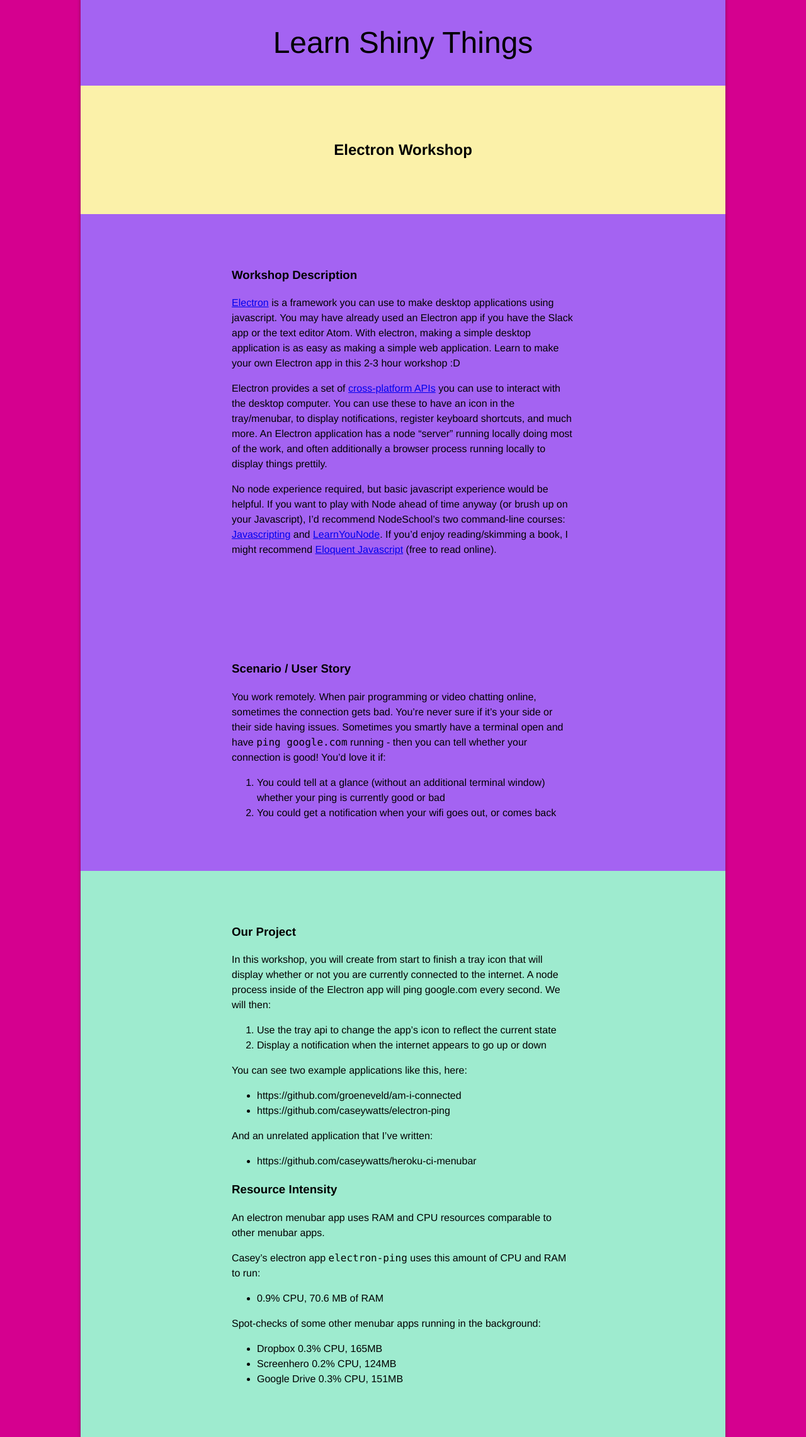
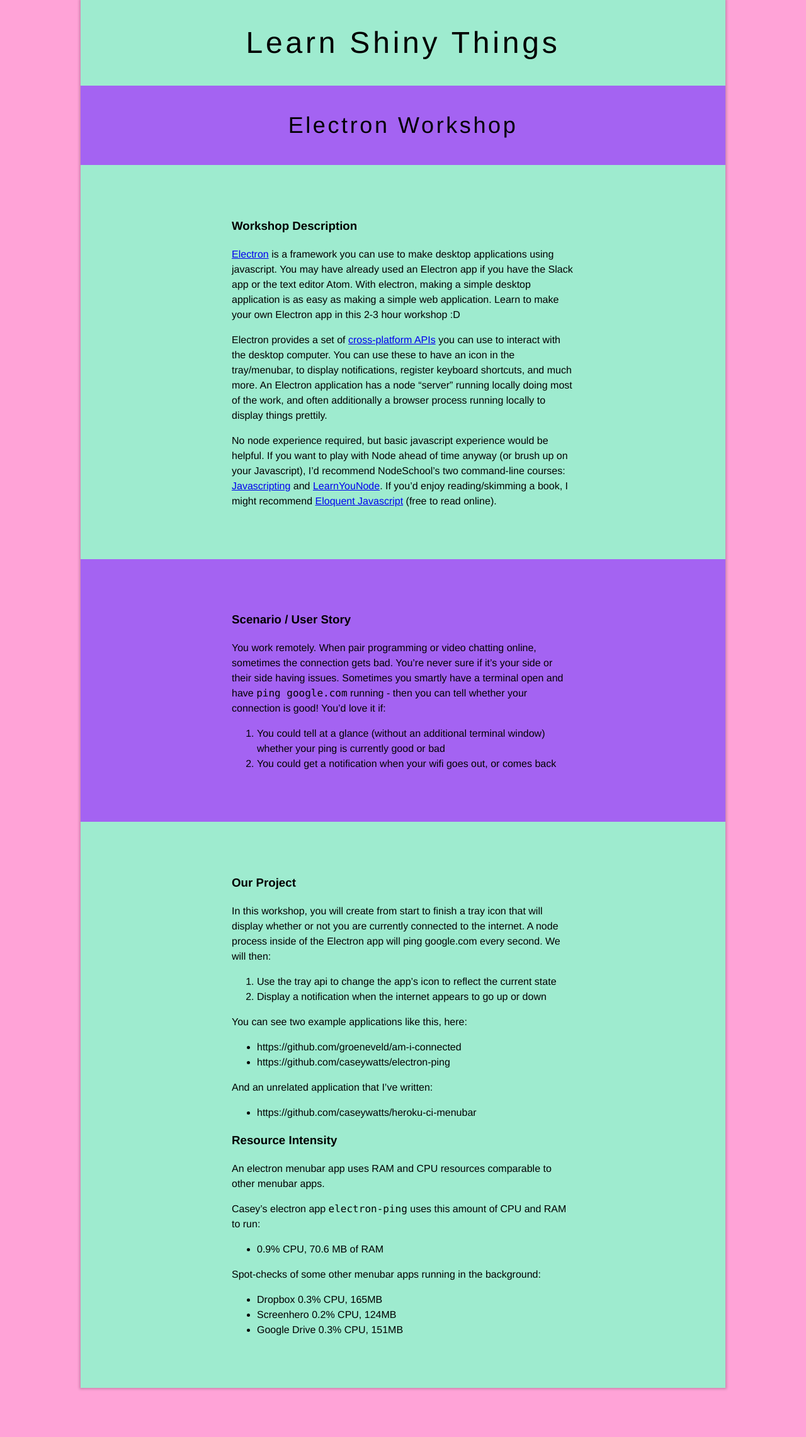
Before and after one commit to learnshinythings/learnshinythings.github.io, a Jekyll site: the page built from electron.md, in a window 1280 px wide. Shown: the whole page at 63% size. Built offline with Jekyll 4.4.1, drawn with Linux system fonts in a browser that asks for light colours; nearby versions of some CDN libraries.

Commit message:
calm down the colors

```diff
--- a/_layouts/general.html
+++ b/_layouts/general.html
@@ -9,10 +9,10 @@
     </style>
     <link rel="stylesheet" href="https://unpkg.com/tachyons@4.8.0/css/tachyons.min.css"/>
   </head>
-  <body class="black bg-dark-pink">
+  <body class="black bg-light-pink">
     <div class="mw8 center min-vh-100 shadow-1">
       <div class="lh-copy">
-        <div class="f1 tc pv4 bg-light-purple">Learn Shiny Things</div>
+        <div class="f1 tc pv4 tracked bg-light-green">Learn Shiny Things</div>
 
         {{ content }}
 
--- a/electron.md
+++ b/electron.md
@@ -6,13 +6,13 @@ layout: general
 ---
 
 
-<div class="bg-light-yellow pa5-ns tc">
-<div class="measure-wide dib tl" markdown="1">
-## Electron Workshop
+<div class="bg-light-purple tc">
+<div class="f2 tracked measure-wide dib tl" markdown="1">
+Electron Workshop
 </div>
 </div>
 
-<div class="bg-light-purple pa5-ns tc">
+<div class="bg-light-green pa5-ns tc">
 <div class="measure-wide dib tl" markdown="1">
 ### Workshop Description
 [Electron](https://electron.atom.io/) is a framework you can use to make desktop applications using javascript. You may have already used an Electron app if you have the Slack app or the text editor Atom. With electron, making a simple desktop application is as easy as making a simple web application. Learn to make your own Electron app in this 2-3 hour workshop :D
```
